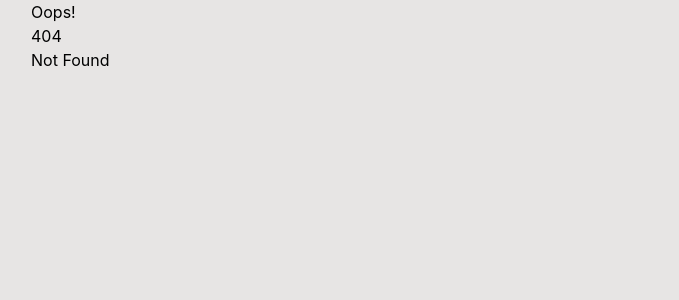
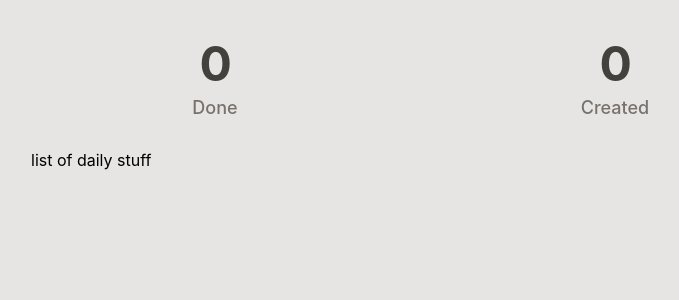
Before and after one commit to Tsuni/checkboxr, a React (Create React App) app in the folder web/: page /history/daily in a window 1280 px wide. Before the commit this address had no page. Shown: the top 300 px of the page, without its empty margins (225-904 px from the left). Built offline with nearby package versions, Linux system fonts and the light colour scheme.

Commit message:
start history view

```diff
--- a/web/src/features/dashboard/MainStats.tsx
+++ b/web/src/features/dashboard/MainStats.tsx
@@ -1,4 +1,5 @@
 import { filter, groupBy, size } from "lodash";
+import { Link } from "react-router-dom";
 import { BigStatDisplay } from "../../components/BigStatDisplay";
 import { Todo, Type } from "../../interfaces/todo";
 
@@ -21,7 +22,7 @@ const MainStats = ({ todos }: Props) => {
 
     return (
         <dl className="mt-10 text-center mx-auto grid max-w-3xl grid-cols-3 gap-8 mb-7">
-            <BigStatDisplay number={displayNumber(grouped[Type.daily])} title="Daily" />
+            <Link to="history/daily"><BigStatDisplay number={displayNumber(grouped[Type.daily])} title="Daily" /></Link>
             <BigStatDisplay number={displayNumber(grouped[Type.weekly])} title="Weekly" />
             <BigStatDisplay number={displayNumber(grouped[Type.monthly])} title="Monthly" />
         </dl>
--- /dev/null
+++ b/web/src/features/history/DailyHistory.tsx
@@ -0,0 +1,21 @@
+import { countBy, filter, size } from "lodash";
+import { BigStatDisplay } from "../../components/BigStatDisplay";
+import { useTodoStore } from "../../helpers/store";
+import { Type } from "../../interfaces/todo";
+
+const DailyHistory = () => {
+    const todos = useTodoStore(state => state.getTodoByType(Type.daily));
+    const completedTodos = filter(todos, todo => todo.createdAt);
+
+    return (
+        <div>
+            <dl className="mt-10 text-center mx-auto grid max-w-3xl grid-cols-2 gap-8 mb-7">
+                <BigStatDisplay number={`${size(completedTodos)}`} title="Done" />
+                <BigStatDisplay number={`${size(todos)}`} title="Created" />
+            </dl>
+            list of daily stuff
+        </div>
+    )
+}
+
+export { DailyHistory };
--- /dev/null
+++ b/web/src/features/history/History.tsx
@@ -0,0 +1,11 @@
+import { Outlet } from "react-router-dom";
+
+const History = () => {
+    return (
+        <div>
+            <Outlet />
+        </div>
+    )
+}
+
+export { History };
--- /dev/null
+++ b/web/src/features/history/WeeklyHistory.tsx
@@ -0,0 +1,9 @@
+const WeeklyHistory = () => {
+    return (
+        <div>
+            list of daily stuff
+        </div>
+    )
+}
+
+export { WeeklyHistory };
--- a/web/src/features/todoFlow/TemplateFlow.tsx
+++ b/web/src/features/todoFlow/TemplateFlow.tsx
@@ -89,10 +89,6 @@ const TemplateFlow = () => {
         return <TaskStep onSelectTask={onSelectTask} category={todoBuilderData.category} />
     }
 
-    if (step === TIME_STEP) {
-        return <TimeStep onSelectTime={onSelectTime} />
-    }
-
     return <DescriptionStep onDescriptionDone={onDescriptionDone} />
 }
 
--- a/web/src/helpers/store.ts
+++ b/web/src/helpers/store.ts
@@ -1,9 +1,10 @@
+import { filter } from 'lodash';
 import create from 'zustand'
 import { persist } from 'zustand/middleware'
 import { Category } from '../interfaces/category';
 import { Task } from '../interfaces/task';
 import { Time } from '../interfaces/time';
-import { Todo } from '../interfaces/todo';
+import { Todo, Type } from '../interfaces/todo';
 import { categoryData } from '../mockData/categoryData';
 import { taskData } from '../mockData/taskData';
 import { timeData } from '../mockData/timeData';
@@ -15,19 +16,24 @@ interface TodoState {
     categories: { [key: string]: Category },
     time: { [key: string]: Time },
     tasks: { [key: string]: Task },
+    getTodoByType: (type: Type) => Todo[]
 }
 
 const useTodoStore = create<TodoState>()(
     persist(
-        (set) => ({
+        (set, get) => ({
             todos: {},
             categories: categoryData,
             time: timeData,
             tasks: taskData,
             addTodo: (todo: Todo) => set(state => ({ todos: { ...state.todos, [todo.id]: todo } })),
             completeTodo: (todo: Todo) => {
-                set(state => ({ todos: { ...state.todos, [todo.id]: {...todo, completedAt: 'date now'} } }))
+                set(state => ({ todos: { ...state.todos, [todo.id]: { ...todo, completedAt: 'date now' } } }))
             },
+            getTodoByType: (type: Type) => {
+                const todos = get().todos;
+                return filter(todos, todo => todo.type === type);
+            }
         }),
         {
             name: 'todo-storage',
```
Also changed, not shown: web/src/index.tsx (+12 -0 lines).
